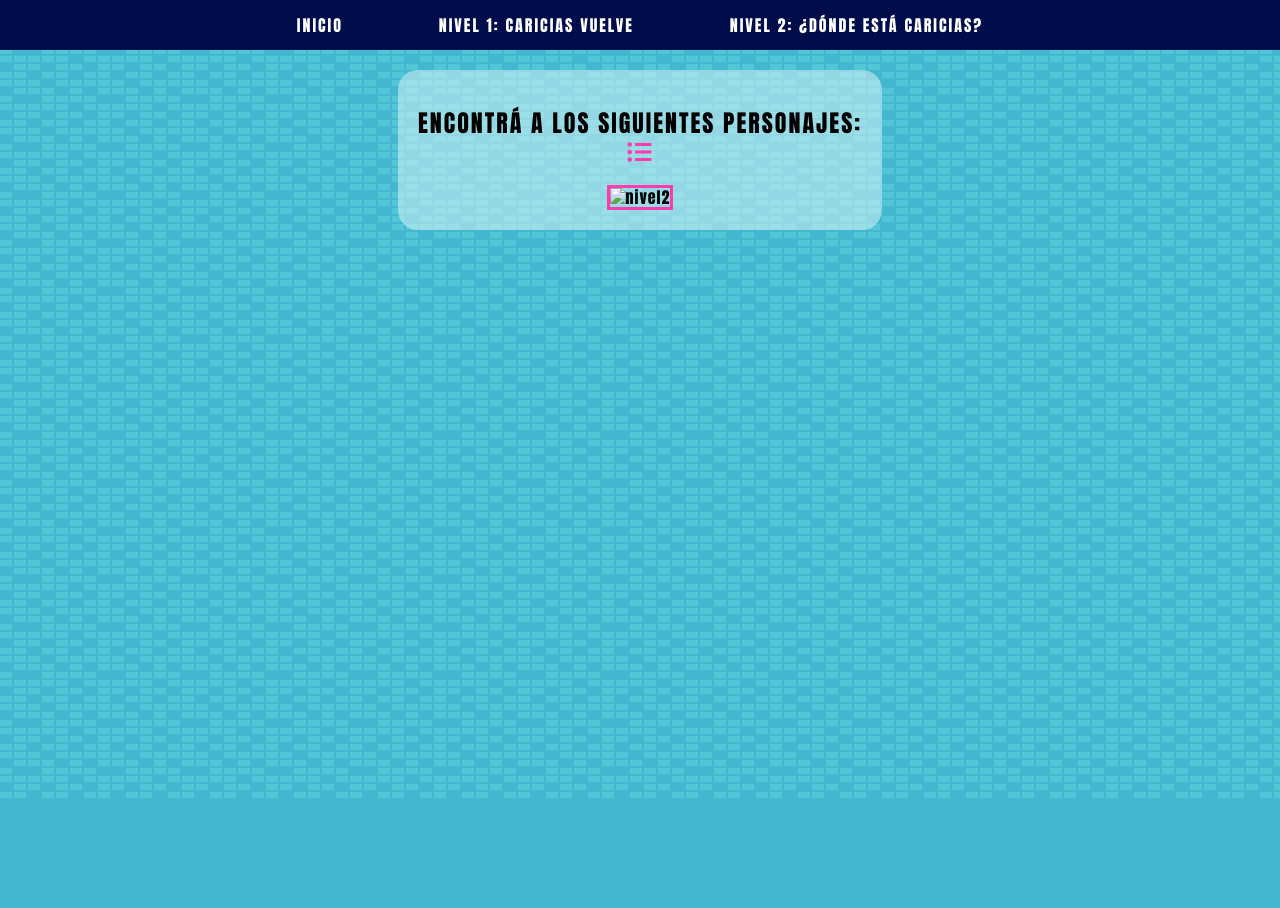
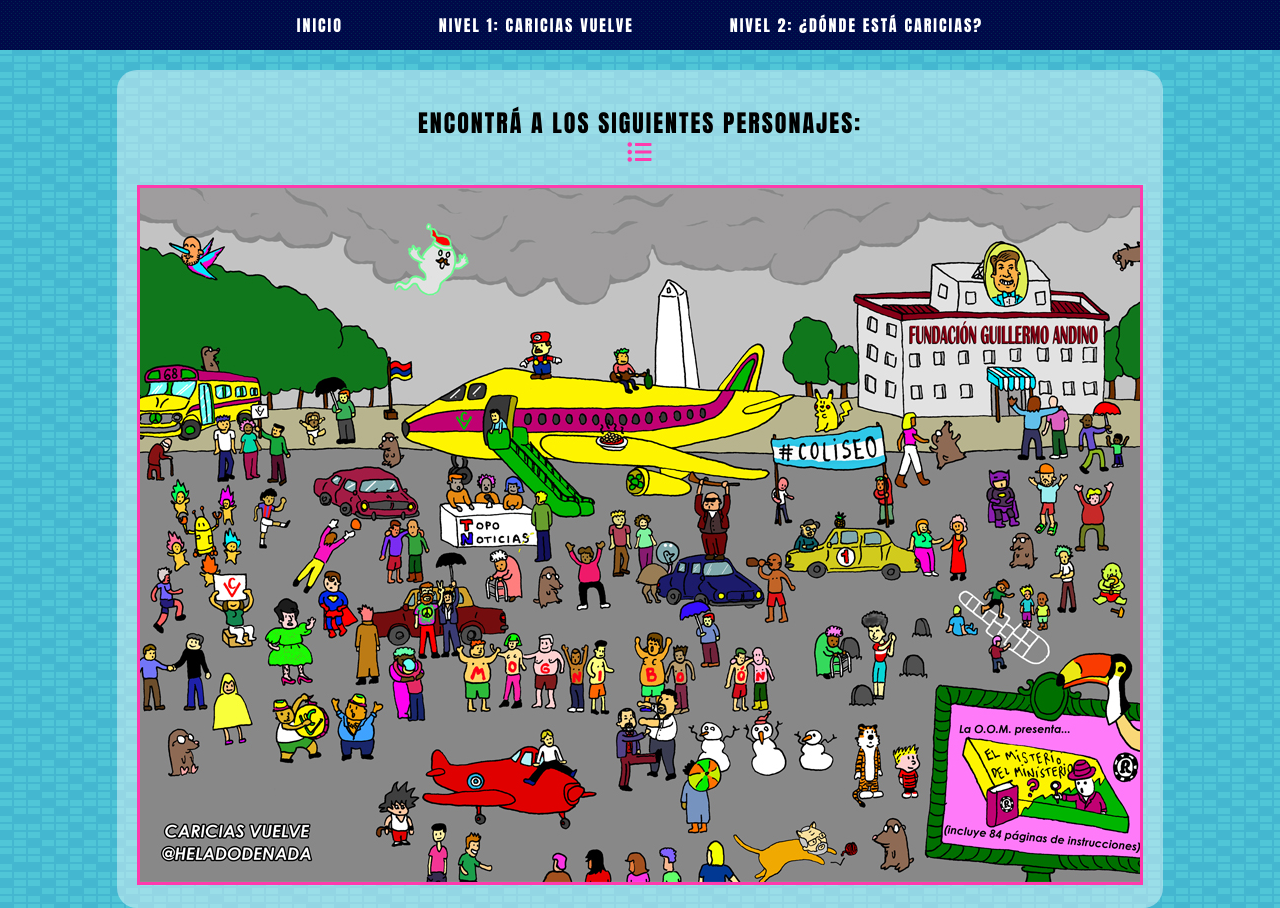
Before and after one commit to Agujerin/caricias, a plain HTML site: page level2.html in a window 1280 px wide. Before the commit the page ends 800 px from the top, so only its background shows below. Drawn offline with Linux system fonts and the light colour scheme.

Commit message:
Update level2.html

```diff
--- a/level2.html
+++ b/level2.html
@@ -27,7 +27,7 @@
                 <i class="fas fa-list-ul" id="list-btn"></i>
             </h2>
             <div class="play" id="play">¡GANASTE! <i class="fas fa-redo-alt" id="reloadBtn"></i></div>
-            <img src="imagenes/caricias vuelve.jpg" id="img2" alt="nivel2">
+            <img src="caricias vuelve.jpg" id="img2" alt="nivel2">
         </div>
 
         <aside class="aside" id="aside">
```
